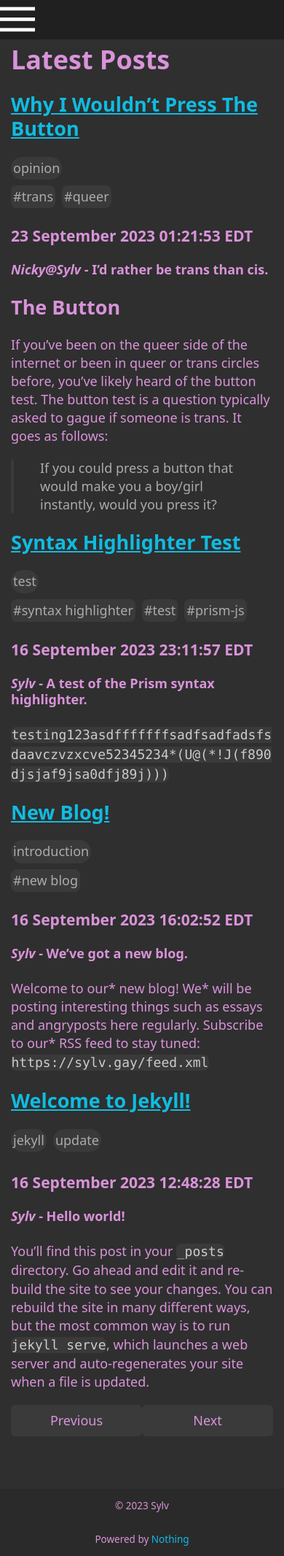
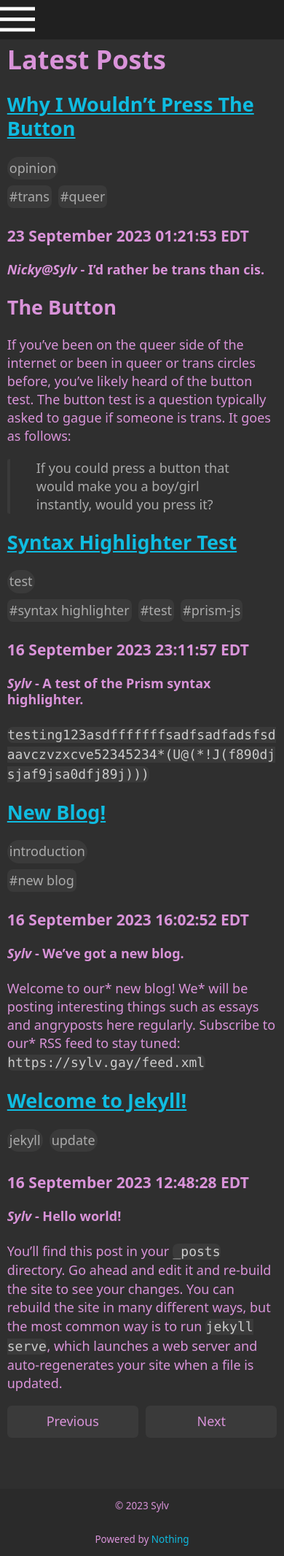
Before and after one commit to sylv256/sylv256.github.io, a Jekyll site: the page built from blog/index.html, in a window 390 px wide. Shown: the whole page at 73% size. Built offline with Jekyll 4.4.1, drawn with Linux system fonts in a browser that asks for light colours; the list of posts is cut into pages by our own code.

Commit message:
improve mobile responsiveness + fix system members not filling screen space

```diff
--- a/assets/css/style.css
+++ b/assets/css/style.css
@@ -371,7 +371,6 @@
 	display: flex;
 	flex-direction: row;
 	align-items: center;
-	width: 100%;
 }
 
 .pagination>.next-page {
@@ -484,14 +483,14 @@
 
 main {
 	/*display*/
-	padding: 2em;
+	padding-top: 2em;
 	margin-bottom: 2em;
 	flex: 1 0 auto;
 	/* so we don't overflow on small-width screens */
 	max-width: 95vw;
 }
 
-main {
+main>* {
 	/* max character length before wrapping */
 	max-width: var(--max-width);
 }
```
